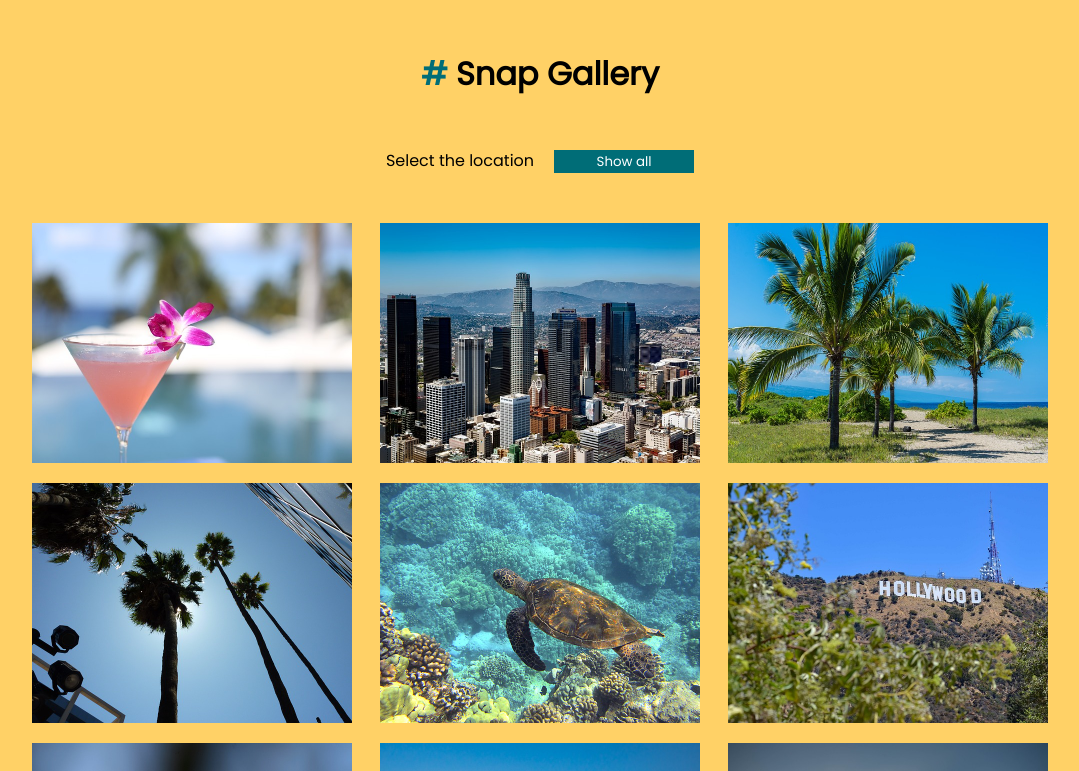
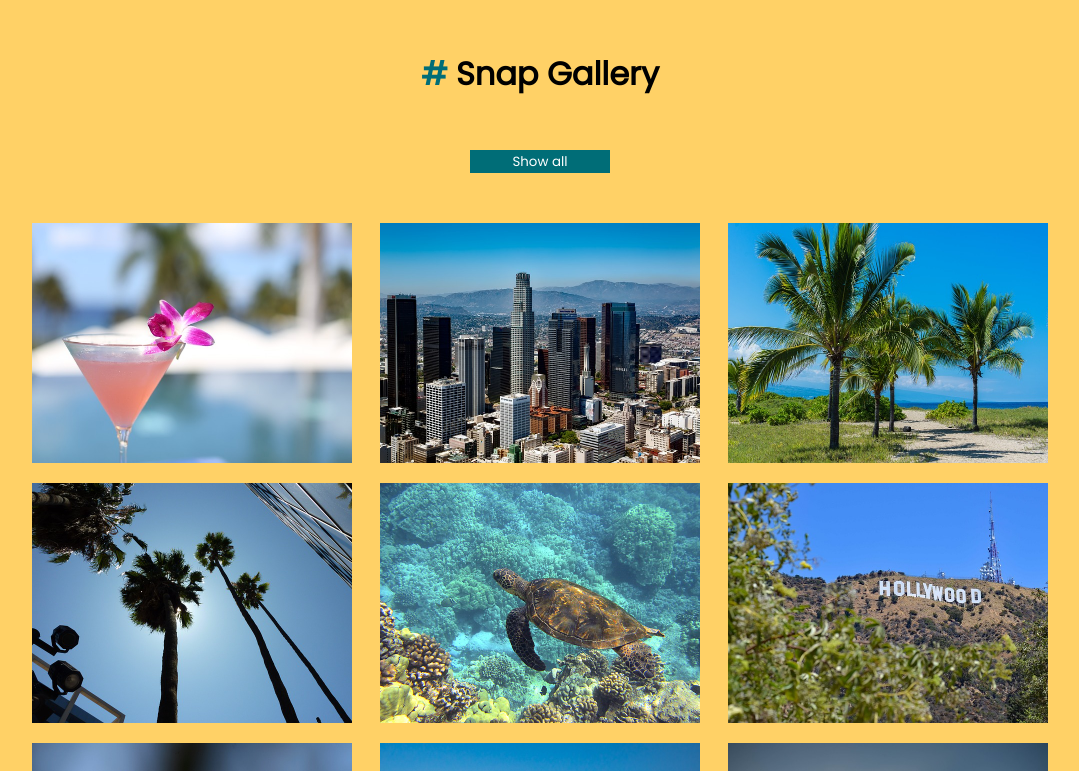
Before and after one commit to eobcre/snap-gallery, a React (Vite) app: page / in a window 1280 px wide. Shown: the top 771 px of the page, without its empty margins (100-1179 px from the left). Built offline with nearby package versions, Linux system fonts and the light colour scheme.

Commit message:
label removed

```diff
--- a/src/components/Images.jsx
+++ b/src/components/Images.jsx
@@ -19,9 +19,6 @@
   return (
     <>
       <div className='dropdown'>
-        <label htmlFor='category' className='dropdown-title'>
-          Select the location
-        </label>
         <select value={category} onChange={handleChange}>
           <option value='all'>Show all</option>
           <option value='category1'>Hawaii</option>
```
